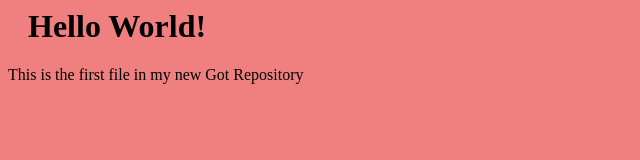
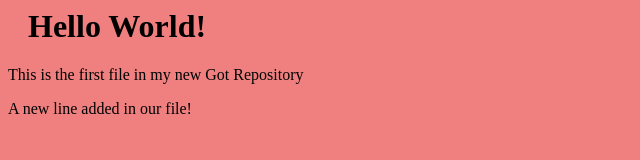
Before and after one commit to Gouri257/DEVOPS, a plain HTML site: page index.html in a window 1280 px wide. Shown: the whole page, without its empty margins (0-640 px from the left). Drawn offline with Linux system fonts and the light colour scheme.

Commit message:
Updated index.html with a new line

```diff
--- a/index.html
+++ b/index.html
@@ -6,5 +6,6 @@
 <body>
     <h1>Hello World!</h1>
     <p>This is the first file in my new Got Repository</p>
+    <p>A new line added in our file!</p>
 </body>
 </html>
```
